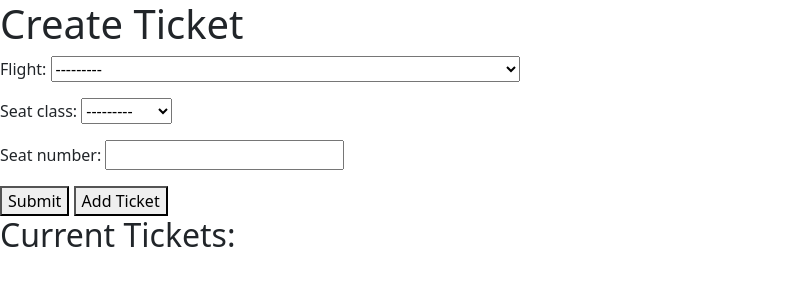
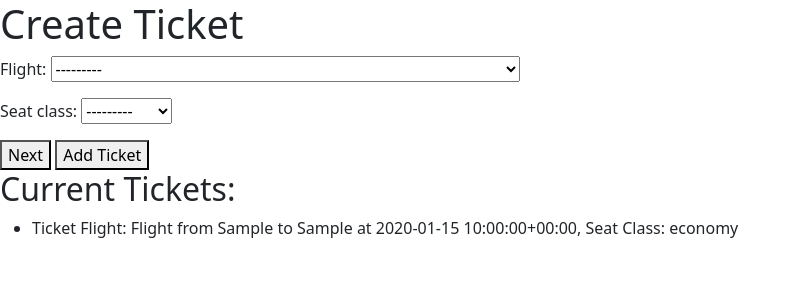
Before and after one commit to Kagaru1212/DjangoAir-ERP, a Django app: page /order/create_ticket/1/ in a window 1280 px wide. Shown: the top 300 px of the page, without its empty margins (0-801 px from the left). Run offline with Django 5.2, Linux system fonts and the light colour scheme; tables that the repository leaves empty hold one stand-in row (values such as "Sample post").

Commit message:
commit02

```diff
--- a/app/customer_interface/forms.py
+++ b/app/customer_interface/forms.py
@@ -6,4 +6,4 @@ from .models import Ticket
 class TicketForm(forms.ModelForm):
     class Meta:
         model = Ticket
-        fields = ['flight', 'seat_class', 'seat_number']
+        fields = ['flight', 'seat_class']
--- /dev/null
+++ b/app/customer_interface/middleware.py
@@ -0,0 +1,19 @@
+from django.core.exceptions import ValidationError
+from django.contrib import messages
+from django.http import HttpResponseRedirect
+from django.shortcuts import redirect
+from django.urls import reverse
+
+
+class NotValidTicket:
+    def __init__(self, get_response):
+        self._get_response = get_response
+
+    def __call__(self, request):
+        return self._get_response(request)
+
+    def process_exception(self, request, exception):
+        order_id = request.resolver_match.kwargs.get('order_id')
+        if order_id and isinstance(exception, ValidationError):
+            messages.error(request, str(exception))
+            return HttpResponseRedirect(reverse('customer_interface:ticket_customization', kwargs={'order_id': order_id}))
--- a/app/customer_interface/models.py
+++ b/app/customer_interface/models.py
@@ -1,8 +1,12 @@
+from datetime import timedelta
+
 from django.contrib.auth import get_user_model
 from django.core.validators import MinValueValidator, MaxValueValidator
 from django.db import models
+from django.db.models.signals import post_save
+from django.dispatch import receiver
+from django.utils import timezone
 from django.utils.translation import gettext_lazy as _
-
 from customer_interface.validators import create_ticket_validator, update_ticket_validator
 
 
@@ -66,7 +70,9 @@ class Ticket(models.Model):
     order = models.ForeignKey(Order, on_delete=models.CASCADE)
     # flight_facilities = models.ManyToManyField(FlightFacilities, through="TicketFacilities")
     seat_class = models.CharField(max_length=10, choices=[('economy', _('Economy')), ('business', _('Business'))])
-    seat_number = models.PositiveIntegerField(blank=True, null=True)
+    seat_number = models.PositiveIntegerField(blank=True, null=True, default=None)
+    is_active = models.BooleanField(default=False)
+    created_at = models.DateTimeField(auto_now_add=True)
 
     objects = models.Manager()
 
@@ -77,6 +83,19 @@ class Ticket(models.Model):
             update_ticket_validator(self.seat_class, self.seat_number, self.flight, Ticket)
 
 
+@receiver(post_save, sender=Ticket)
+def schedule_deletion(sender, instance, created, **kwargs):
+    from .tasks import delete_inactive
+    if not instance.is_active:
+        # If the object is created for the first time and the created flag is True, schedule a deletion task.
+        if created:
+            delete_inactive.apply_async(args=[instance.id], countdown=60)  # Schedule a task 60 seconds after saving.
+        else:
+            # If the object has been modified, check if more than 1 minute has passed since it was created.
+            if timezone.now() - instance.created_at > timedelta(minutes=1):
+                delete_inactive.apply_async(args=[instance.id])
+
+
 class TicketFacilities(models.Model):
     flight_facilities = models.ForeignKey(FlightFacilities, on_delete=models.CASCADE)
     ticket = models.ForeignKey(Ticket, on_delete=models.CASCADE)
--- a/app/customer_interface/urls.py
+++ b/app/customer_interface/urls.py
@@ -8,4 +8,5 @@ app_name = "customer_interface"
 urlpatterns = [
     path("create_ticket/", views.create_ticket, name="create_ticket"),
     path('create_ticket/<int:order_id>/', views.create_ticket, name='create_ticket_with_order_id'),
+    path('ticket_customization/<int:order_id>/', views.ticket_customization, name='ticket_customization'),
 ]
--- a/app/customer_interface/views.py
+++ b/app/customer_interface/views.py
@@ -1,69 +1,74 @@
+from django.db import transaction
 from django.shortcuts import render, redirect
 from .forms import TicketForm
-from .models import Ticket
+from .models import Ticket, Order
+from .validators import update_ticket_validator
 
 
 def create_ticket(request, order_id=None):
     if not order_id:
         order_id = request.POST.get('order_id')
 
+    order = Order.objects.get(id=order_id)
+    order_tickets = Ticket.objects.filter(order=order)
+
     if request.method == 'POST':
         if 'add_ticket' in request.POST:
             ticket_form = TicketForm(request.POST)
-            if ticket_form.is_valid():
-                ticket_data = {
-                    'flight_id': request.POST['flight'],
-                    'order_id': order_id,
-                    'seat_class': request.POST['seat_class'],
-                    'seat_number': request.POST.get('seat_number') or None,
-                }
-                # Получаем текущие данные из сессии или создаем новый список
-                session_tickets = request.session.get('tickets_data', [])
-                # Добавляем новый билет в список
-                session_tickets.append(ticket_data)
-                # Сохраняем обновленные данные в сессии
-                request.session['tickets_data'] = session_tickets
+            if ticket_form.is_valid():  # ticket creation
+                ticket = ticket_form.save(commit=False)
+                ticket.order = order
+                ticket.save()
                 return redirect('customer_interface:create_ticket_with_order_id', order_id=order_id)
             else:
                 return render(request, 'customer_interface/create_ticket.html', {
                     'ticket_form': ticket_form, 'order_id': order_id,
-                    'session_data': request.session.get('tickets_data', [])
+                    'order_tickets': order_tickets
                 })
-
-        elif 'submit' in request.POST:
-            ticket_form = TicketForm(request.POST)
-            if ticket_form.is_valid():
-                ticket_data = {
-                    'flight_id': request.POST['flight'],
-                    'order_id': order_id,
-                    'seat_class': request.POST['seat_class'],
-                    'seat_number': request.POST.get('seat_number') or None,
-                }
-                # Получаем текущие данные из сессии или создаем новый список
-                session_tickets = request.session.get('tickets_data', [])
-                # Добавляем новый билет в список
-                session_tickets.append(ticket_data)
-                # Сохраняем обновленные данные в сессии
-                request.session['tickets_data'] = session_tickets
-            else:
-                return render(request, 'customer_interface/create_ticket.html', {
-                    'ticket_form': ticket_form, 'order_id': order_id,
-                    'session_data': request.session.get('tickets_data', [])
-                })
-
-            tickets_data = request.session.get('tickets_data', [])
-            for ticket_data in tickets_data:
-                Ticket.objects.create(
-                    flight_id=ticket_data['flight_id'],
-                    order_id=ticket_data['order_id'],
-                    seat_class=ticket_data['seat_class'],
-                    seat_number=ticket_data['seat_number']
-                )
-            if tickets_data:
-                del request.session['tickets_data']
-            return redirect('index')
+        if 'next' in request.POST:
+            return redirect('customer_interface:ticket_customization', order_id=order_id)
 
     ticket_form = TicketForm()
     return render(request, 'customer_interface/create_ticket.html', {
-        'ticket_form': ticket_form, 'order_id': order_id, 'session_data': request.session.get('tickets_data', [])
+        'ticket_form': ticket_form, 'order_id': order_id,
+        'order_tickets': order_tickets
     })
+
+
+def ticket_customization(request, order_id):
+    order = Order.objects.get(id=order_id)  # Receiving the order
+    order_tickets = Ticket.objects.filter(order=order)  # We're getting all the tickets in this order
+
+    if request.method == 'POST':
+        with transaction.atomic():  # Creating a transaction
+            for ticket in order_tickets:
+                seat_number = request.POST.get(f'seat_number_{ticket.id}', None)  # Enter the seat number or leave it blank
+                if seat_number == '':
+                    seat_number = None
+                update_ticket_validator(ticket.seat_class, seat_number, ticket.flight, Ticket)  # Verifying the data
+                ticket.seat_number = seat_number
+                ticket.is_active = True  # Setting is_active to True to bypass deletion
+                ticket.save()
+
+        return redirect('index')
+
+    free_economy_seats = {}  # Plenty of available economy seats
+    free_business_seats = {}  # Plenty of available business seats
+    for ticket in order_tickets:
+        if ticket.seat_class == 'economy':
+            all_economy_seat = set(range(1, ticket.flight.available_economy_seats + 1))  # Creating a variety of accessible locations
+            busy_tickets = Ticket.objects.filter(flight=ticket.flight, seat_class=ticket.seat_class)  # Getting tickets for this flight
+            all_busy_seats = set(ticket.seat_number for ticket in busy_tickets)  # We obtain the set of all occupied seats
+            free_economy_seats = all_economy_seat - all_busy_seats  # We get a lot of empty seats. To display on the page.
+        if ticket.seat_class == 'business':
+            all_economy_seat = set(range(1, ticket.flight.available_business_seats + 1))  # Creating a variety of accessible locations
+            busy_tickets = Ticket.objects.filter(flight=ticket.flight, seat_class=ticket.seat_class)  # Getting tickets for this flight
+            all_busy_seats = set(ticket.seat_number for ticket in busy_tickets)  # We obtain the set of all occupied seats
+            free_business_seats = all_economy_seat - all_busy_seats  # We get a lot of empty seats. To display on the page.
+
+    return render(request, 'customer_interface/ticket_customization.html', {
+        'order_tickets': order_tickets,
+        'order_id': order_id,
+        'free_economy_seats': free_economy_seats,
+        'free_business_seats': free_business_seats,
+    })
--- a/app/requirements.txt
+++ b/app/requirements.txt
@@ -8,3 +8,7 @@ Pillow==10.1.0
 social-auth-app-django==5.4.0
 six==1.16.0
 django-debug-toolbar==4.3.0
+django-celery-beat==2.5.0
+django-celery-results==2.5.1
+django-redis==5.4.0
+redis==5.0.1
--- a/app/templates/customer_interface/create_ticket.html
+++ b/app/templates/customer_interface/create_ticket.html
@@ -14,14 +14,14 @@
         {% csrf_token %}
         <input type="hidden" name="order_id" value="{{ order_id }}">
         {{ ticket_form.as_p }}
-        <button type="submit" name="submit">Submit</button>
+        <button type="submit" name="next">Next</button>
         <button type="submit" name="add_ticket">Add Ticket</button>
     </form>
 
     <h2>Current Tickets:</h2>
     <ul>
-        {% for ticket_data in session_data %}
-            <li>{{ ticket_data }}</li>
+        {% for ticket in order_tickets %}
+            <li>Ticket Flight: {{ ticket.flight }}, Seat Class: {{ ticket.seat_class }}</li>
         {% endfor %}
     </ul>
 </body>
```
Also changed, not shown: app/DjangoAir/celery.py (added, +17 -0 lines), app/DjangoAir/settings.py (+37 -0 lines), app/customer_interface/tasks.py (added, +16 -0 lines), app/customer_interface/validators.py (+10 -0 lines), app/templates/customer_interface/ticket_customization.html (added, +34 -0 lines), docker-compose.yml (+13 -0 lines).
